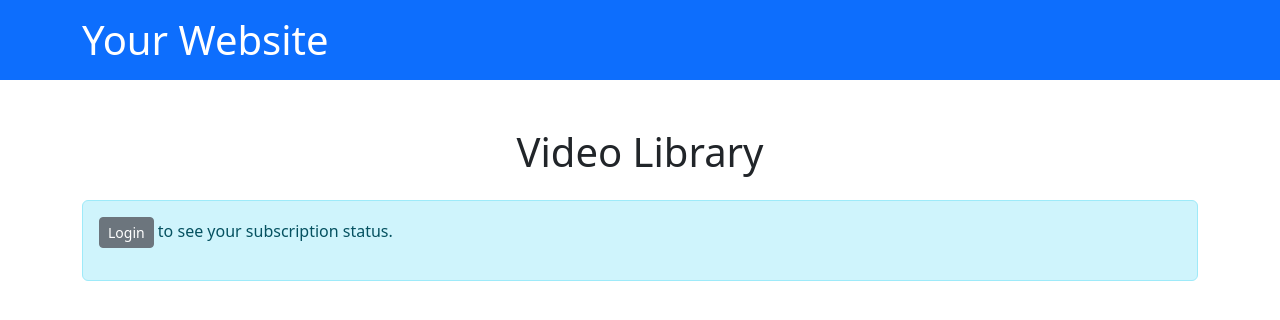
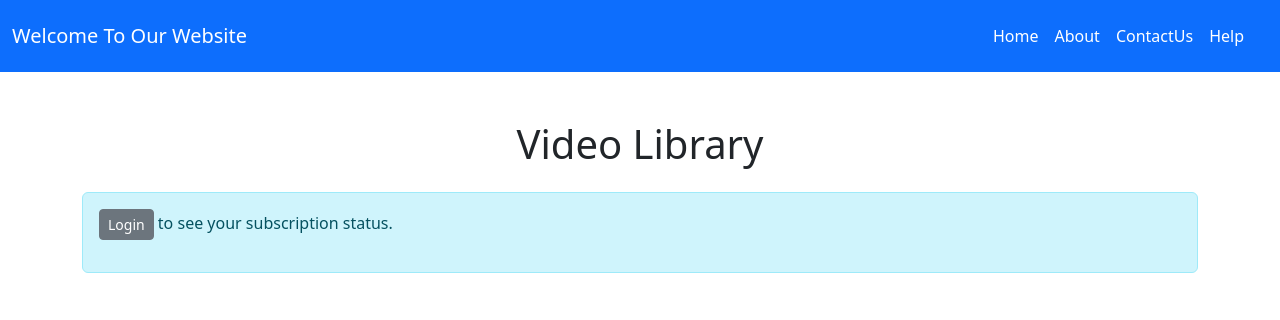
Before and after one commit to m-hamzaraj/subscription_project, a Django app: template templates/home.html in a window 1280 px wide. Shown: the top 320 px of the page. Run offline with Django 3.2, Linux system fonts and the light colour scheme; the template is opened without the code that fills it, so the values that code supplies are empty.

Commit message:
navbar change

```diff
--- a/templates/home.html
+++ b/templates/home.html
@@ -1,24 +1,67 @@
 <!DOCTYPE html>
 <html lang="en">
   <head>
-    <meta charset="UTF-8">
-    <meta name="viewport" content="width=device-width, initial-scale=1.0">
+    <meta charset="UTF-8" />
+    <meta name="viewport" content="width=device-width, initial-scale=1.0" />
     <title>Video Library</title>
     <!-- Bootstrap CSS -->
-    <link href="https://cdn.jsdelivr.net/npm/bootstrap@5.3.0/dist/css/bootstrap.min.css" rel="stylesheet">
+    <link
+      href="https://cdn.jsdelivr.net/npm/bootstrap@5.3.0/dist/css/bootstrap.min.css"
+      rel="stylesheet"
+    />
   </head>
   <body>
+    <!-- Header Section -->
+    <header class="bg-primary text-white py-2">
+      <nav class="navbar navbar-expand-lg navbar-dark bg-primary py-2">
+        <div class="container-fluid">
+          <a class="navbar-brand" href="#">Welcome To Our Website</a>
+          <!-- Toggle button for mobile nav -->
+          <button
+            class="navbar-toggler"
+            type="button"
+            data-bs-toggle="collapse"
+            data-bs-target="#navbarContent"
+            aria-controls="navbarContent"
+            aria-expanded="false"
+            aria-label="Toggle navigation"
+          >
+            <span class="navbar-toggler-icon"></span>
+          </button>
 
-<!-- Header Section -->
-<header class="bg-primary text-white py-3">
-    <div class="container d-flex justify-content-between align-items-center">
-        <h1 class="mb-0">Your Website</h1>
+          <!-- Navbar links and logout button -->
+          <div
+            class="collapse navbar-collapse justify-content-end"
+            id="navbarContent"
+          >
+            <ul class="navbar-nav me-3 mb-2 mb-lg-0">
+              <!-- Add nav links if needed -->
+              <li class="nav-item">
+                <a class="nav-link active" aria-current="page" href="#">Home</a>
+              </li>
+              <li class="nav-item">
+                <a class="nav-link active" aria-current="page" href="#"
+                  >About</a
+                >
+              </li>
+              <li class="nav-item">
+                <a class="nav-link active" aria-current="page" href="#"
+                  >ContactUs</a
+                >
+              </li>
+              <li class="nav-item">
+                <a class="nav-link active" aria-current="page" href="#">Help</a>
+              </li>
+              <!-- Add more nav items here -->
+            </ul>
 
             <!-- Logout Button (only visible when the user is authenticated) -->
             {% if user.is_authenticated %}
             <a href="{% url 'logout' %}" class="btn btn-danger">Logout</a>
             {% endif %}
           </div>
+        </div>
+      </nav>
     </header>
 
     <div class="container mt-5">
@@ -26,16 +69,22 @@
 
       <!-- Subscription Status -->
       <div class="alert alert-info">
-        {% if user.is_authenticated %}
-            {% if subscription_status %}
+        {% if user.is_authenticated %} {% if subscription_status %}
         <p>Your subscription is active! You can play videos.</p>
         {% elif subscription_status is not None %}
         <p>Your payment is under review. Please wait for admin approval.</p>
         {% else %}
-                <p>You do not have an active subscription. <a href="{% url 'buy_subscription' %}" class="btn btn-primary btn-sm">Buy Now</a></p>
-            {% endif %}
-        {% else %}
-            <p><a href="{% url 'login' %}" class="btn btn-secondary btn-sm">Login</a> to see your subscription status.</p>
+        <p>
+          You do not have an active subscription.
+          <a href="{% url 'buy_subscription' %}" class="btn btn-primary btn-sm"
+            >Buy Now</a
+          >
+        </p>
+        {% endif %} {% else %}
+        <p>
+          <a href="{% url 'login' %}" class="btn btn-secondary btn-sm">Login</a>
+          to see your subscription status.
+        </p>
         {% endif %}
       </div>
 
@@ -45,13 +94,19 @@
         <div class="col-md-4 mb-4">
           <div class="card">
             {% if video.banner_image %}
-                        <img src="{{ video.banner_image.url }}" class="card-img-top" alt="{{ video.title }}">
+            <img
+              src="{{ video.banner_image.url }}"
+              class="card-img-top"
+              alt="{{ video.title }}"
+            />
             {% endif %}
             <div class="card-body">
               <h5 class="card-title">{{ video.title }}</h5>
               <p class="card-text">{{ video.description }}</p>
               {% if subscription_status %}
-                            <a href="{% url 'video_view' video.id %}" class="btn btn-success">Play</a>
+              <a href="{% url 'video_view' video.id %}" class="btn btn-success"
+                >Play</a
+              >
               {% else %}
               <p class="text-warning">Subscribe to watch this video.</p>
               {% endif %}
```
Also changed, not shown: db.sqlite3, media/payments/1.jpg (deleted), media/payments/Screenshot_2024-10-03_113613.png (deleted), media/payments/Screenshot_2024-11-10_224119.png (deleted), media/payments/Screenshot_2024-11-10_224140.png (deleted), media/payments/Screenshot_2024-11-10_224140_t5YjScz.png (deleted), media/payments/banner_1eykS4j.webp (deleted), media/video_banners/9672bbb6-f066-4cb5-8924-6b605aaaba74.jpg (deleted), media/video_banners/Screenshot_2024-10-06_120925.png (deleted), media/video_banners/gulabsidhu_DVQZcXO.png (added), media/video_banners/koka_JIpUxq1.png (added), 1 other file. Lines whose indentation alone changed are shown as unchanged.
